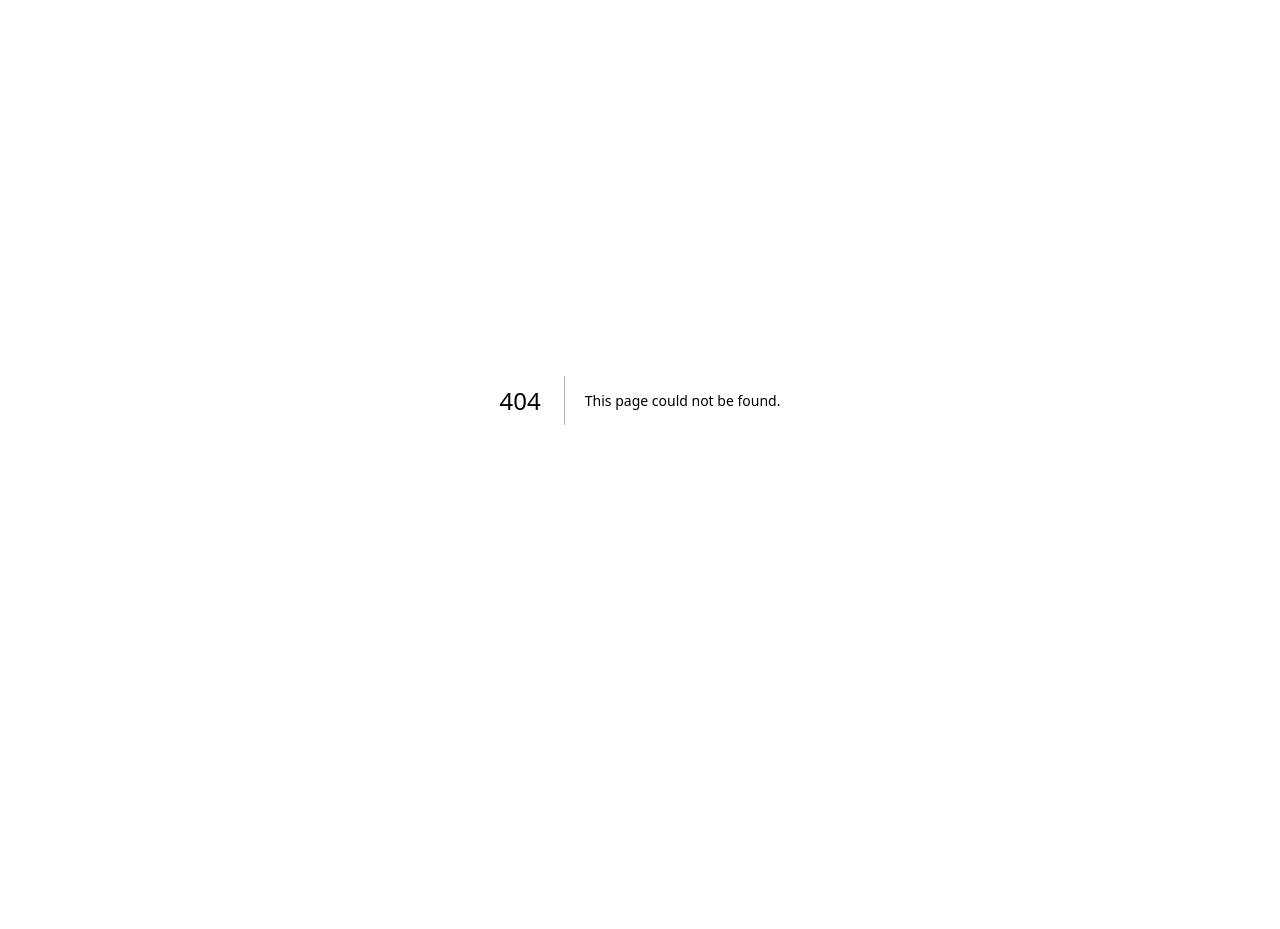
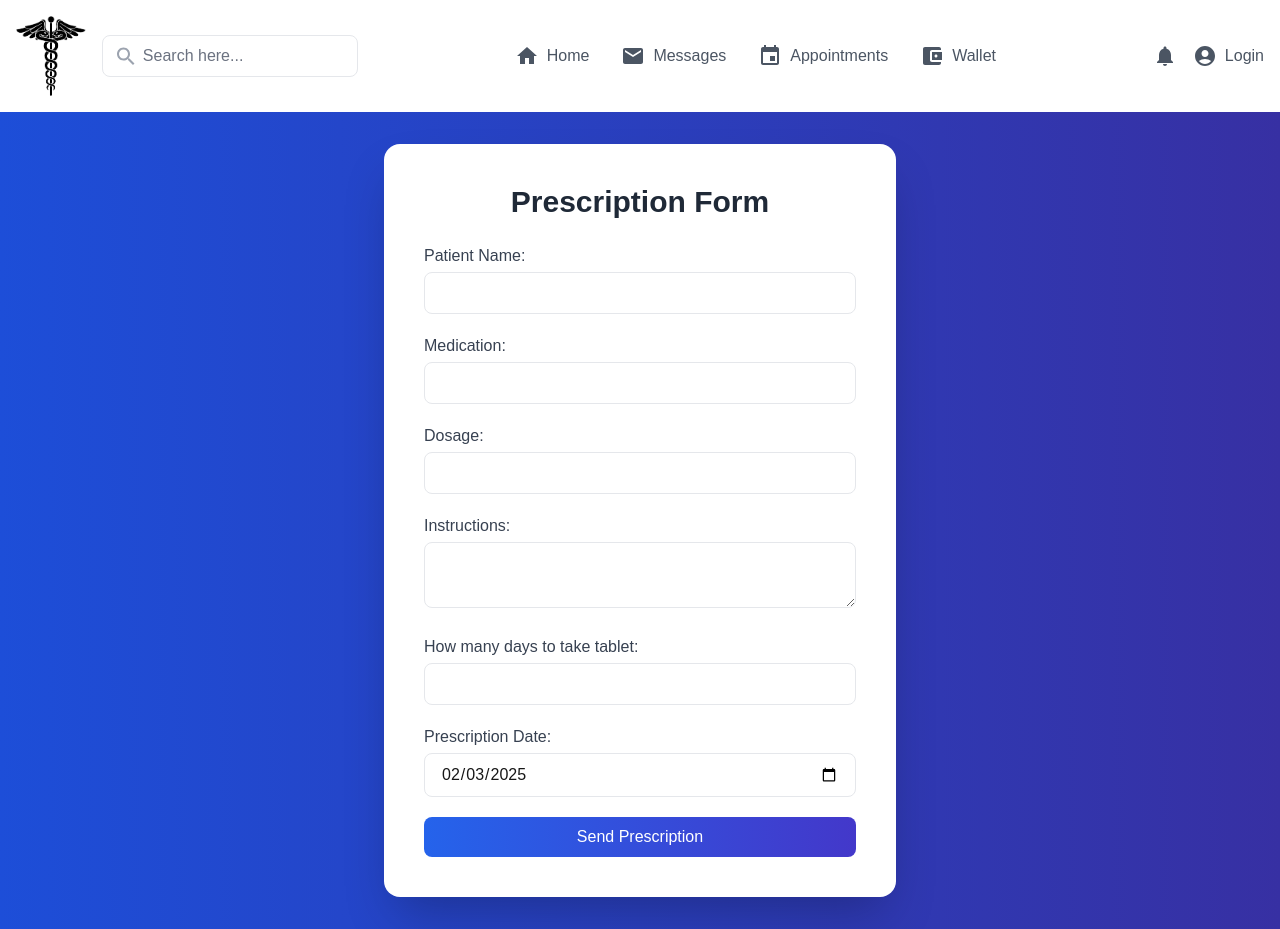
Before and after one commit to sasineelakandan/Client-Docreserva, a Next.js app in the folder docresrva/: page /priscription in a window 1280 px wide. Before the commit this address had no page. Before the commit the page ends 800 px from the top, so only its background shows below. Built offline with nearby package versions, Linux system fonts and the light colour scheme; no server answers.

Commit message:
add priscription

```diff
--- a/docresrva/app/appointmentPage/page.tsx
+++ b/docresrva/app/appointmentPage/page.tsx
@@ -5,8 +5,9 @@ import Navbar from '@/components/utils/doctorNavbar';
 import axios from 'axios';
 import Swal from 'sweetalert2';
 import { useForm, SubmitHandler, FieldValues } from "react-hook-form";
-import { useRouter } from 'next/navigation';
+import { useRouter ,useSearchParams} from 'next/navigation';
 import axiosInstance from '@/components/utils/axiosInstence';
+
 interface Appointment {
   _id: string;
   doctorId:{
@@ -45,7 +46,7 @@ const AppointmentsList: React.FC = () => {
   const [error, setError] = useState<string | null>(null);
   const [filterPatient, setFilterPatient] = useState("");
   const router=useRouter()
-
+  const searchParams = useSearchParams();
 
 
   const { register, handleSubmit, formState: { errors },watch } = useForm<FormValues>();
@@ -333,7 +334,6 @@ const AppointmentsList: React.FC = () => {
         className="bg-gray-100 text-black p-2 rounded-md border border-gray-300 shadow-sm focus:outline-none focus:ring-2 focus:ring-blue-500 transition duration-300"
       >
         <option value="">Actions</option>
-
         <option value="complete">Complete</option>
         <option value="cancel">Cancel</option>
       </select>
@@ -346,8 +346,8 @@ const AppointmentsList: React.FC = () => {
         Chat
       </button>
     </div>
-
   ) : (
+    <div className="flex items-center gap-2">
       <span
         className={`px-4 py-2 rounded-lg shadow ${
           appt.status === "completed" ? "bg-green-100 text-green-600" : "bg-red-100 text-red-600"
@@ -355,8 +355,22 @@ const AppointmentsList: React.FC = () => {
       >
         {appt.status === "completed" ? "Completed" : "Canceled"}
       </span>
+
+      {/* Add Prescription Button when status is completed */}
+      {appt.status === "completed" && (
+        <a href={`/priscription?id=${appt?._id}`}>
+          <button
+
+          className="bg-blue-500 text-white px-3 py-1 rounded-lg shadow hover:bg-blue-600 focus:ring-2 focus:ring-blue-500 transition duration-300"
+        >
+          Add Prescription
+        </button>
+        </a>
       )}
     </div>
+  )}
+</div>
+
   </li>
 ))}<div className="flex justify-center items-center mt-6">
 <button
--- /dev/null
+++ b/docresrva/app/priscription/page.tsx
@@ -0,0 +1,144 @@
+'use client';
+
+import React from 'react';
+import { useForm } from 'react-hook-form';
+import { yupResolver } from '@hookform/resolvers/yup';
+import Swal from 'sweetalert2';
+import * as yup from 'yup';
+import axiosInstance from '@/components/utils/axiosInstence';
+import { useRouter, useSearchParams } from 'next/navigation';
+import DoctorNavbar from '@/components/utils/doctorNavbar';
+
+interface PrescriptionFormData {
+  patientName: string;
+  medication: string;
+  dosage: string;
+  instructions: string;
+  days: number;
+  prescriptionDate: string;
+}
+
+const schema = yup.object().shape({
+  patientName: yup.string().required('Patient name is required'),
+  medication: yup.string().required('Medication is required'),
+  dosage: yup.string().required('Dosage is required'),
+  instructions: yup.string().required('Instructions are required'),
+  days: yup.number().positive().integer().required('Number of days is required'),
+  prescriptionDate: yup.string().required('Prescription date is required'),
+});
+
+const PrescriptionForm: React.FC = () => {
+  const {
+    register,
+    handleSubmit,
+    reset,
+    formState: { errors },
+  } = useForm<PrescriptionFormData>({
+    resolver: yupResolver(schema),
+    defaultValues: {
+      prescriptionDate: new Date().toISOString().split('T')[0], // Default to today
+    },
+  });
+
+  const searchParams = useSearchParams();
+  const appointmentId = searchParams.get('id') || '';
+  const router = useRouter();
+
+  const onSubmit = async (data: PrescriptionFormData) => {
+    try {
+      const payload = { ...data, appointmentId };
+
+      await axiosInstance.post(
+        `${process.env.NEXT_PUBLIC_DOCTOR_BACKEND_URL}/prescriptions`,
+        payload,
+        { withCredentials: true }
+      );
+
+      Swal.fire({
+        title: 'Success!',
+        text: 'Prescription submitted successfully!',
+        icon: 'success',
+        confirmButtonColor: '#3085d6',
+        confirmButtonText: 'OK',
+      });
+
+      reset(); // Clear form fields after successful submission
+      router.push('/doctorHome');
+    } catch (error) {
+      console.error('Error submitting prescription:', error);
+
+      Swal.fire({
+        title: 'Error!',
+        text: 'Failed to submit prescription. Please try again.',
+        icon: 'error',
+        confirmButtonColor: '#d33',
+        confirmButtonText: 'OK',
+      });
+    }
+  };
+
+  return (
+    <>
+      <DoctorNavbar />
+      <div className="min-h-screen flex items-center justify-center bg-gradient-to-r from-blue-700 to-indigo-800 p-8">
+        <div className="w-full max-w-lg bg-white shadow-2xl rounded-2xl p-10">
+          <h2 className="text-3xl font-bold text-center text-gray-800 mb-6">
+            Prescription Form
+          </h2>
+
+          <form onSubmit={handleSubmit(onSubmit)} className="space-y-5">
+            {['patientName', 'medication', 'dosage', 'instructions'].map((field) => (
+              <div key={field}>
+                <label className="block text-gray-700 capitalize">{field.replace(/([A-Z])/g, ' $1')}:</label>
+                {field === 'instructions' ? (
+                  <textarea
+                    {...register(field as keyof PrescriptionFormData)}
+                    className="w-full px-4 py-2 mt-1 border rounded-lg focus:outline-none focus:ring-2 focus:ring-blue-500"
+                  />
+                ) : (
+                  <input
+                    type="text"
+                    {...register(field as keyof PrescriptionFormData)}
+                    className="w-full px-4 py-2 mt-1 border rounded-lg focus:outline-none focus:ring-2 focus:ring-blue-500"
+                  />
+                )}
+                <p className="text-red-500 text-sm">{errors[field as keyof PrescriptionFormData]?.message}</p>
+              </div>
+            ))}
+
+            <div>
+              <label className="block text-gray-700">How many days to take tablet:</label>
+              <input
+                type="number"
+                {...register('days')}
+                className="w-full px-4 py-2 mt-1 border rounded-lg focus:outline-none focus:ring-2 focus:ring-blue-500"
+              />
+              <p className="text-red-500 text-sm">{errors.days?.message}</p>
+            </div>
+
+            {/* Prescription Date Field (Replaces Start Date & End Date) */}
+            <div>
+              <label className="block text-gray-700">Prescription Date:</label>
+              <input
+                type="date"
+                {...register('prescriptionDate')}
+                defaultValue={new Date().toISOString().split('T')[0]} // Default to today
+                className="w-full px-4 py-2 mt-1 border rounded-lg focus:outline-none focus:ring-2 focus:ring-blue-500"
+              />
+              <p className="text-red-500 text-sm">{errors.prescriptionDate?.message}</p>
+            </div>
+
+            <button
+              type="submit"
+              className="w-full px-4 py-2 text-white bg-gradient-to-r from-blue-600 to-indigo-700 rounded-lg hover:scale-105 transform transition-all duration-300 focus:outline-none focus:ring-2 focus:ring-blue-500"
+            >
+              Send Prescription
+            </button>
+          </form>
+        </div>
+      </div>
+    </>
+  );
+};
+
+export default PrescriptionForm;
--- a/docresrva/middleware.ts
+++ b/docresrva/middleware.ts
@@ -5,7 +5,7 @@ import jwt,{JwtPayload} from 'jsonwebtoken';
 import { log } from "console";
 
 const ADMIN_ROUTES = new Set(["/admin", "/patients","/doctors","/verifiedDoctors",'/appointmetManagement','/reviews']);
-const DOCTOR_ROUTES = new Set(["/doctorHome", "/doctorProfile",'/appointmentPage','/chatroomDoctor','/wallet','/slotmanagement','/videoCall','/Notificationdoctor']);
+const DOCTOR_ROUTES = new Set(["/doctorHome", "/doctorProfile",'/appointmentPage','/chatroomDoctor','/wallet','/slotmanagement','/videoCall','/Notificationdoctor','/priscription']);
 const USER_ROUTES = new Set([ '/userHome',"/userProfile","/alldoctors","/doctorDetails",'/patientDetails','/confirmBooking','/appointmentPageuser','/message','/Notification','/userWallet','/userVideocall']);
 const PUBLIC_ROUTES = new Set([
   "/login",
```
Lines whose indentation alone changed are shown as unchanged.
